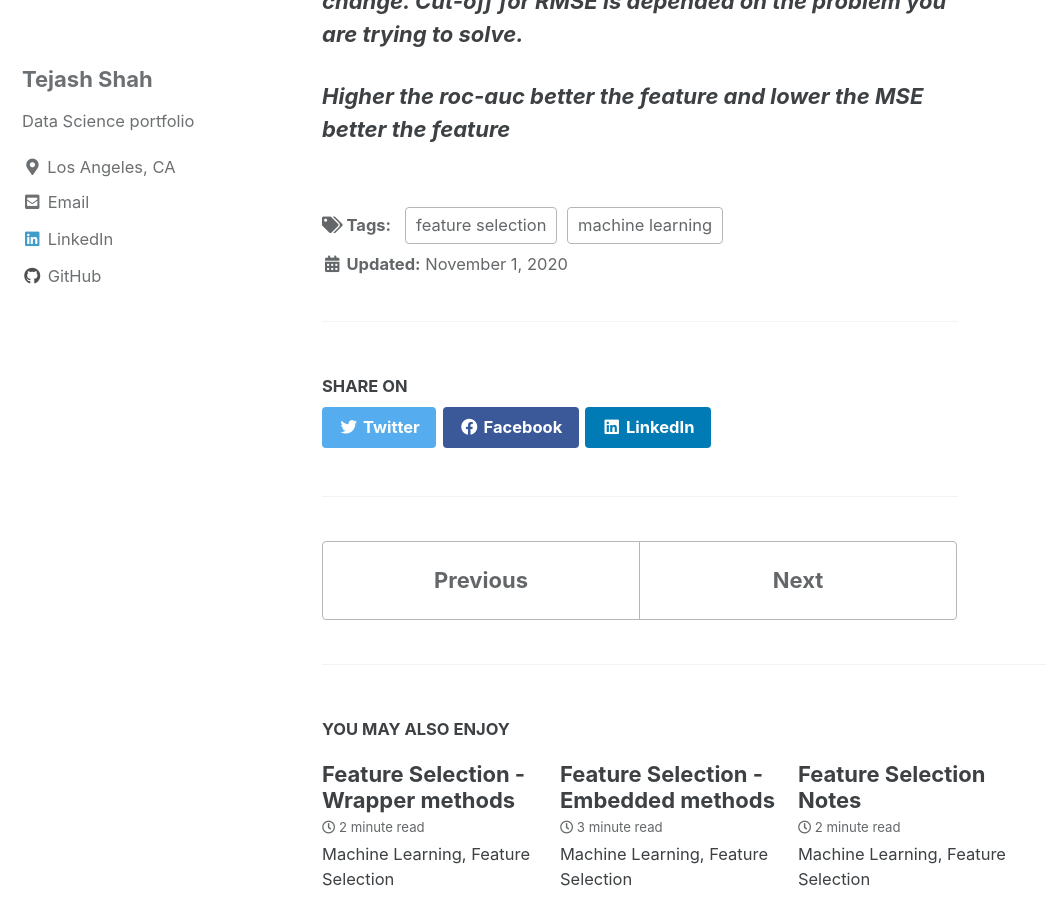
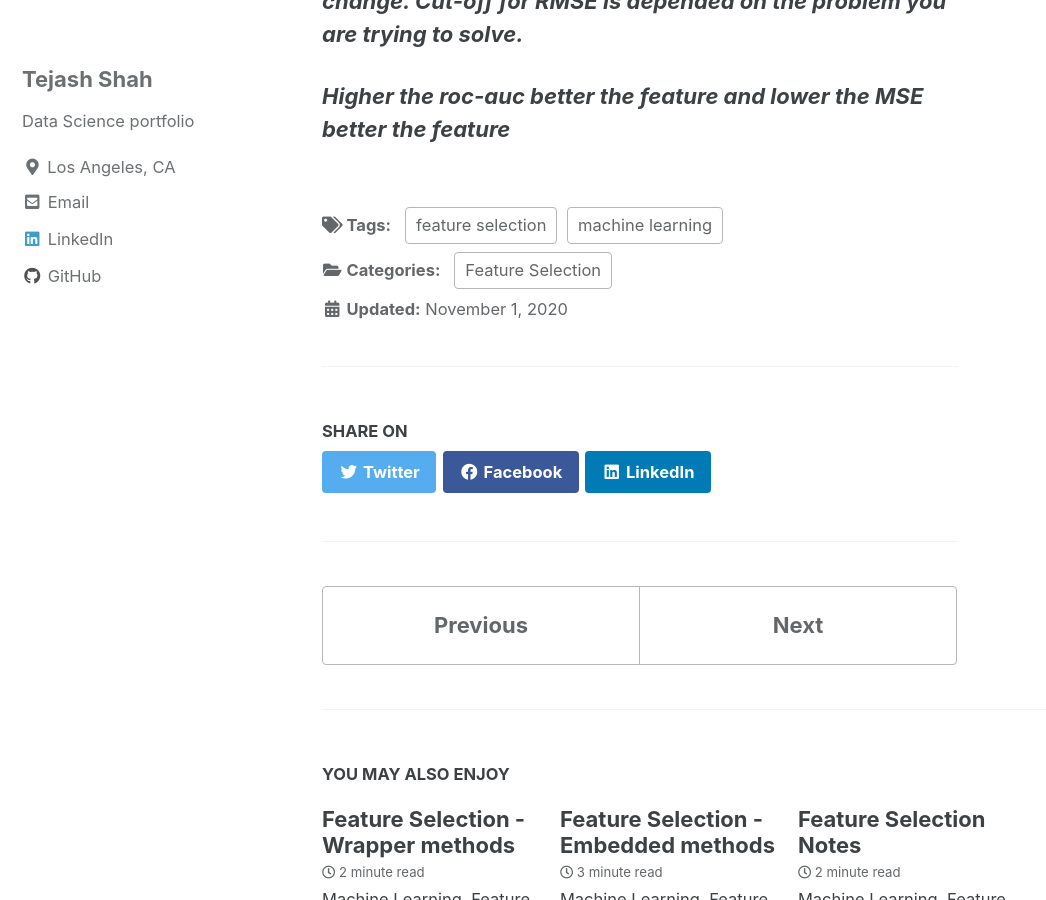
Before and after one commit to Tejash-Shah/Tejash-Shah.github.io, a Jekyll site: the page built from _posts/2020-11-01-feature-selection-filter-methods.md, in a window 1280 px wide and 900 px high, scrolled down 3667 px. Shown: the whole window, without its empty margins (0-1046 px from the left). Built offline with Jekyll 4.4.1, drawn with Linux system fonts in a browser that asks for light colours; cached includes are drawn as plain includes.

Commit message:
modify 2020-11-01-feature-selection-filter-methods.md

```diff
--- a/_posts/2020-11-01-feature-selection-filter-methods.md
+++ b/_posts/2020-11-01-feature-selection-filter-methods.md
@@ -1,6 +1,8 @@
 ---
 title: "Feature Selection - Filter methods"
 date: 2020-11-01
+categories:
+  - Feature Selection
 tags: [machine learning, feature selection]
 excerpt: "Machine Learning, Feature Selection"
 ---
```
